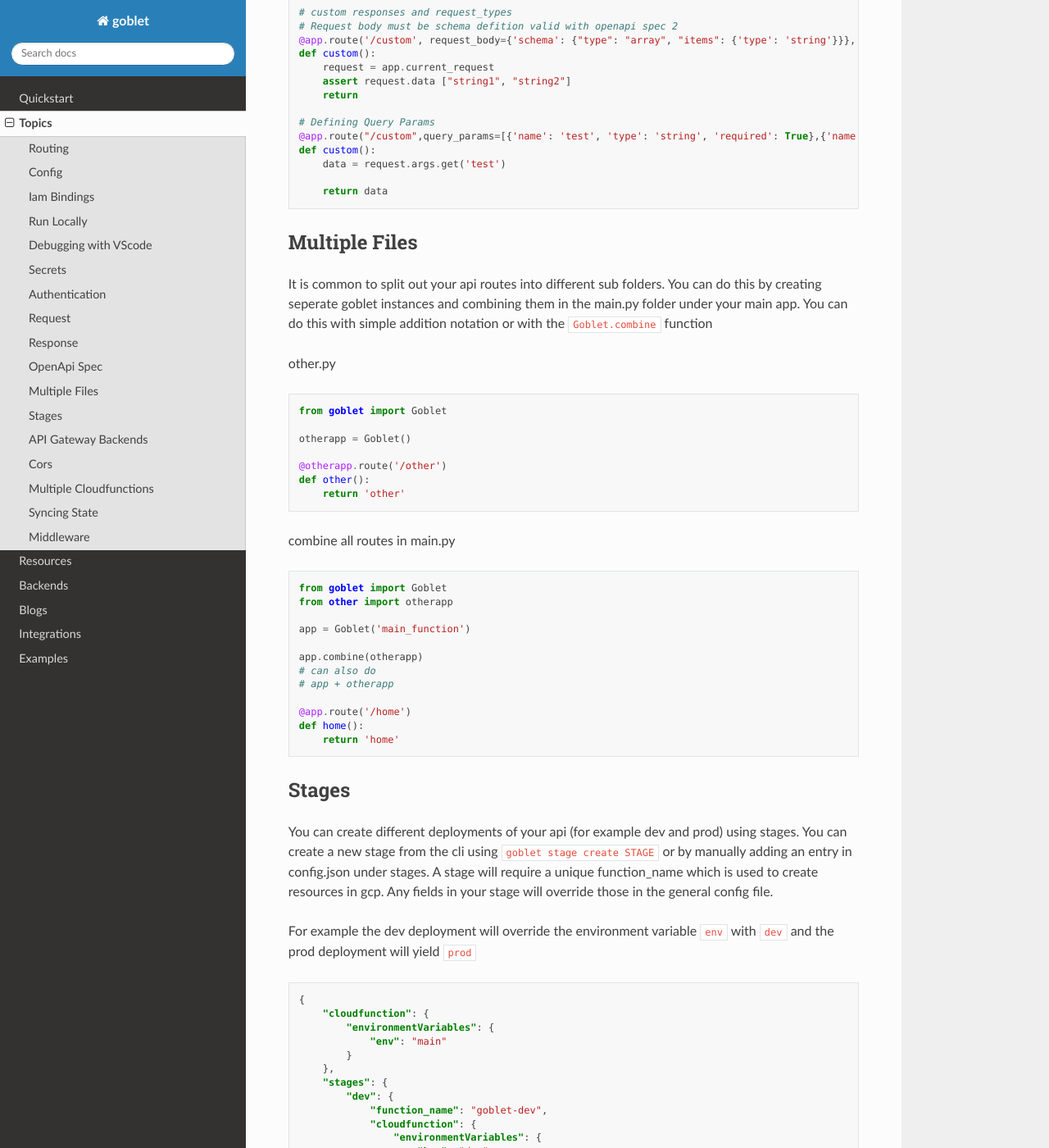
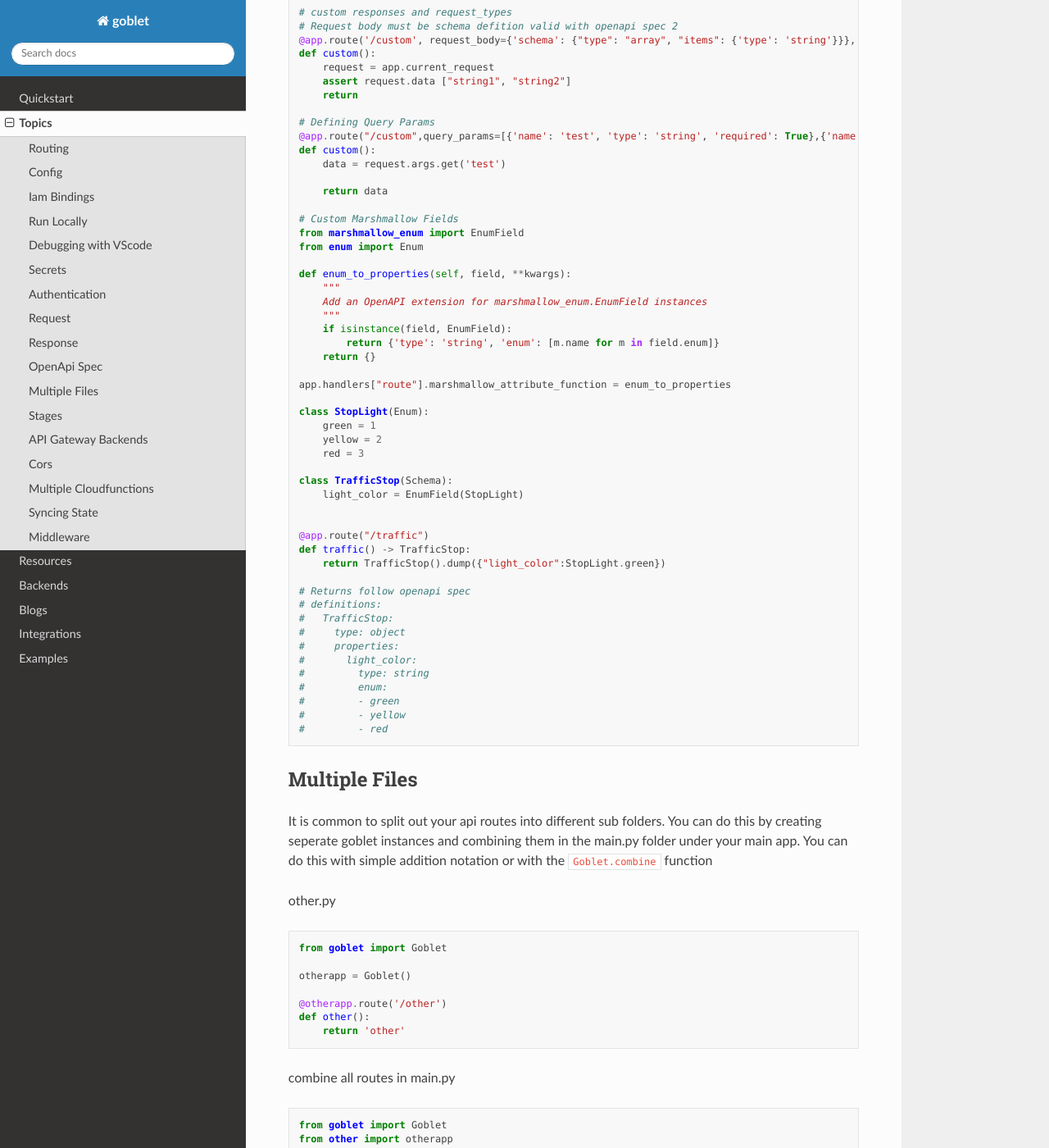
Before and after one commit to goblet/goblet, a Sphinx documentation site: the page built from docs/source/topics.rst, in a window 1280 px wide and 1400 px high, scrolled down 10252 px. Shown: the whole window at 82% size. Built offline with Sphinx 7.4.7 and the Read the Docs theme 2.0.0, drawn with Linux system fonts in a browser that asks for light colours.

```diff
--- a/docs/source/topics.rst
+++ b/docs/source/topics.rst
@@ -551,6 +551,45 @@ If you use a custom schema type you should create a schema class that inherits f
 
         return data
 
+    # Custom Marshmallow Fields
+    from marshmallow_enum import EnumField
+    from enum import Enum
+
+    def enum_to_properties(self, field, **kwargs):
+        """
+        Add an OpenAPI extension for marshmallow_enum.EnumField instances
+        """
+        if isinstance(field, EnumField):
+            return {'type': 'string', 'enum': [m.name for m in field.enum]}
+        return {}
+
+    app.handlers["route"].marshmallow_attribute_function = enum_to_properties
+
+    class StopLight(Enum):
+        green = 1
+        yellow = 2
+        red = 3
+
+    class TrafficStop(Schema):
+        light_color = EnumField(StopLight)
+
+
+    @app.route("/traffic")
+    def traffic() -> TrafficStop:
+        return TrafficStop().dump({"light_color":StopLight.green})
+
+    # Returns follow openapi spec
+    # definitions:
+    #   TrafficStop:
+    #     type: object
+    #     properties:
+    #       light_color:
+    #         type: string
+    #         enum:
+    #         - green
+    #         - yellow
+    #         - red
+
 .. _OPENAPI: https://swagger.io/specification/
 .. _GATEWAY: https://cloud.google.com/api-gateway/docs/openapi-overview
 
--- a/goblet/__version__.py
+++ b/goblet/__version__.py
@@ -1,4 +1,4 @@
-VERSION = (0, 7, 2, 2)
+VERSION = (0, 7, 3)
 
 
 __version__ = ".".join(map(str, VERSION))
```
Also changed, not shown: 4 other files.
